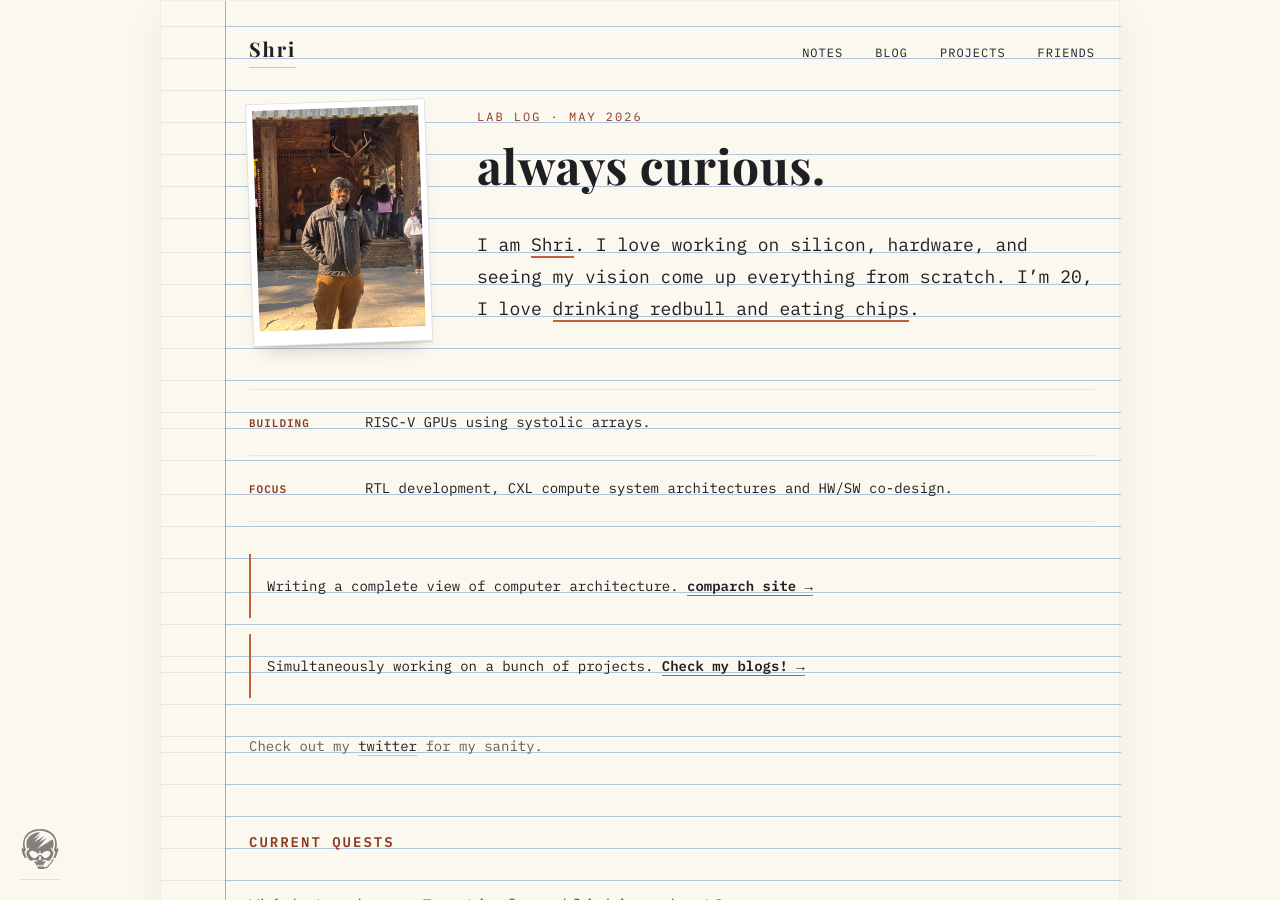
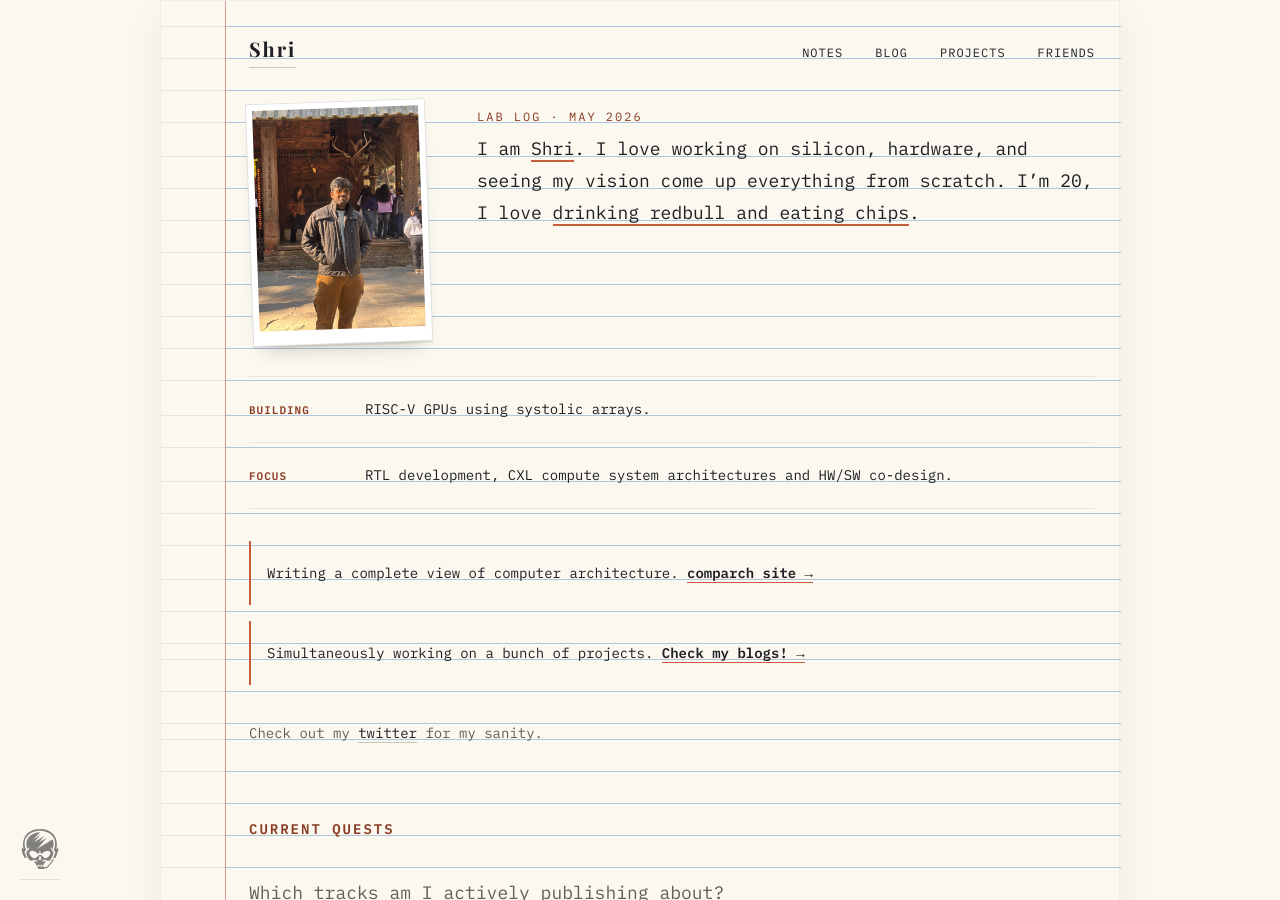
Before and after one commit to 5iri/5iri.github.io, a Jekyll site: the page built from index.html, in a window 1280 px wide and 900 px high. Built offline with Jekyll 4.4.1, drawn with Linux system fonts in a browser that asks for light colours.

Commit message:
fix landing page

```diff
--- a/index.html
+++ b/index.html
@@ -21,7 +21,7 @@ description: Personal site of Shri Vishakh Devanand with projects, notes, blog p
     </div>
     <div class="hero-text">
       <span class="hero-tag mono" data-live-month data-timezone="Asia/Kolkata">lab log · {{ site.time | date: "%B %Y" }}</span>
-      <h1>always curious.</h1>
+
       <p class="hero-lede">I am
         <span class="hover-peek">
           <span class="hover-peek__trigger">Shri</span>
```
